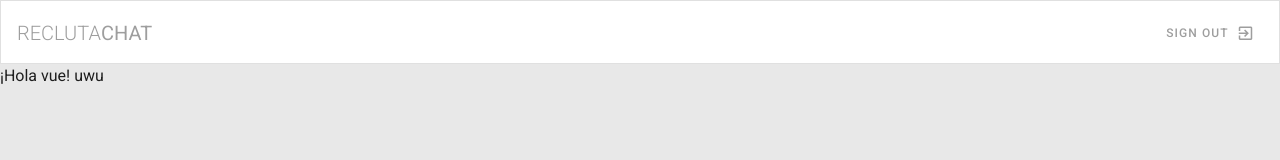
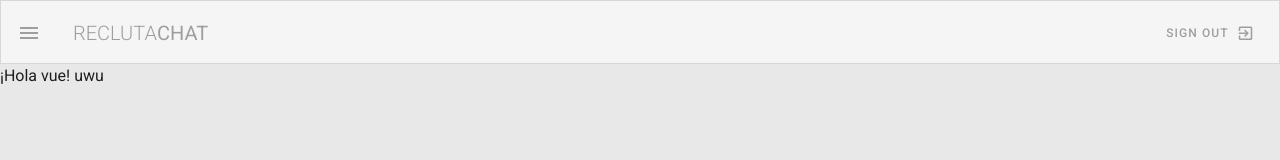
Before and after one commit to LinkPC/todolist, a Vue app: page / in a window 1280 px wide. Shown: the top 160 px of the page. Built offline with nearby package versions, Linux system fonts and the light colour scheme.

Commit message:
navbarInicio

```diff
--- a/src/components/Navbar.vue
+++ b/src/components/Navbar.vue
@@ -1,6 +1,7 @@
 <template>
     <nav>
-        <v-toolbar outlined flat>
+        <v-app-bar outlined app flat>
+            <v-app-bar-nav-icon class="grey--text" @click="drawer = !drawer"></v-app-bar-nav-icon>
             <v-toolbar-title class="text-uppercase grey--text">
                 <span class="font-weight-light">Recluta</span>
                 <span>chat</span>
@@ -10,12 +11,21 @@
                 <span>Sign Out</span>
                 <v-icon right> mdi-exit-to-app </v-icon>
             </v-btn>
-        </v-toolbar>
+        </v-app-bar>
+
+        <v-navigation-drawer  v-model="drawer" app class="grey">
+            <p>Test</p>
+        </v-navigation-drawer>
+
     </nav>
 </template>
 
 <script>
 export default {
-
+    data(){
+        return{
+            drawer: false
+        }
+    }
 }
 </script>
```
